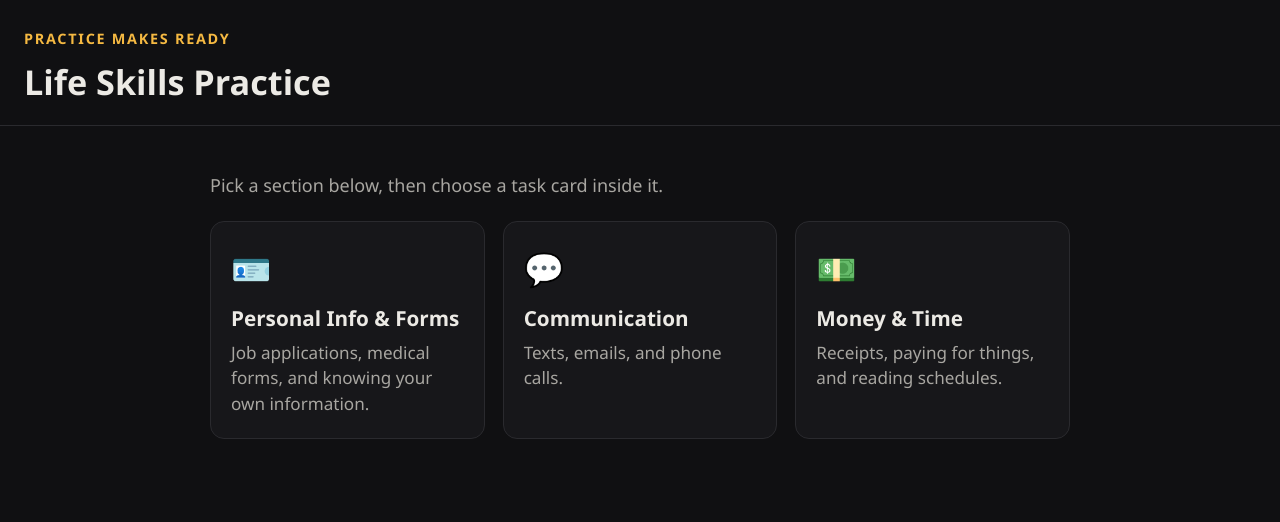
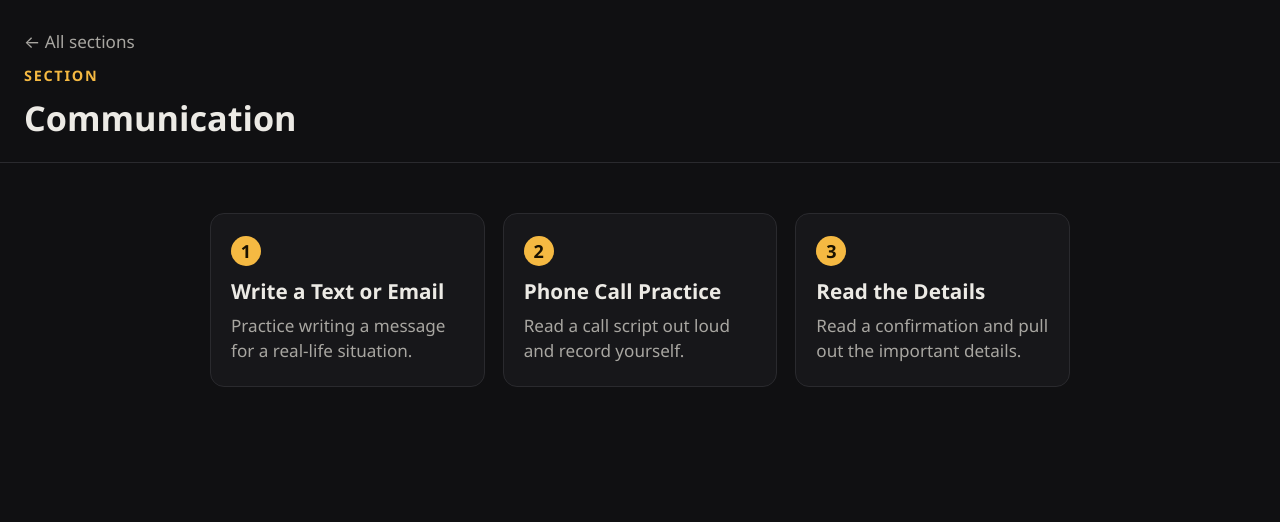
Before and after one commit to homeschoolflight-png/SkilledLife, a plain HTML site: page index.html in a window 1280 px wide. Drawn offline with Linux system fonts and the light colour scheme.

Commit message:
Add files via upload

```diff
--- a/index.html
+++ b/index.html
@@ -3,31 +3,31 @@
 <head>
 <meta charset="UTF-8" />
 <meta name="viewport" content="width=device-width, initial-scale=1.0" />
-<title>Life Skills Practice</title>
-<link rel="stylesheet" href="style.css" />
+<title>Communication — Life Skills Practice</title>
+<link rel="stylesheet" href="../style.css" />
 </head>
 <body>
 <header class="site-header">
-  <p class="eyebrow">Practice makes ready</p>
-  <h1>Life Skills Practice</h1>
+  <a class="back-link" href="../index.html">&larr; All sections</a>
+  <p class="eyebrow">Section</p>
+  <h1>Communication</h1>
 </header>
 <main>
-  <p style="color: var(--text-dim);">Pick a section below, then choose a task card inside it.</p>
   <div class="tile-grid">
-    <a class="tile" href="personal-info/index.html">
-      <span class="tile-icon">🪪</span>
-      <h3>Personal Info &amp; Forms</h3>
-      <p>Job applications, medical forms, and knowing your own information.</p>
+    <a class="tile task-tile" href="task1-text-email.html">
+      <span class="task-number">1</span>
+      <h3>Write a Text or Email</h3>
+      <p>Practice writing a message for a real-life situation.</p>
     </a>
-    <a class="tile" href="communication/index.html">
-      <span class="tile-icon">💬</span>
-      <h3>Communication</h3>
-      <p>Texts, emails, and phone calls.</p>
+    <a class="tile task-tile" href="task2-phone-call.html">
+      <span class="task-number">2</span>
+      <h3>Phone Call Practice</h3>
+      <p>Read a call script out loud and record yourself.</p>
     </a>
-    <a class="tile" href="money-time/index.html">
-      <span class="tile-icon">💵</span>
-      <h3>Money &amp; Time</h3>
-      <p>Receipts, paying for things, and reading schedules.</p>
+    <a class="tile task-tile" href="task3-confirmation-reading.html">
+      <span class="task-number">3</span>
+      <h3>Read the Details</h3>
+      <p>Read a confirmation and pull out the important details.</p>
     </a>
   </div>
 </main>
```
